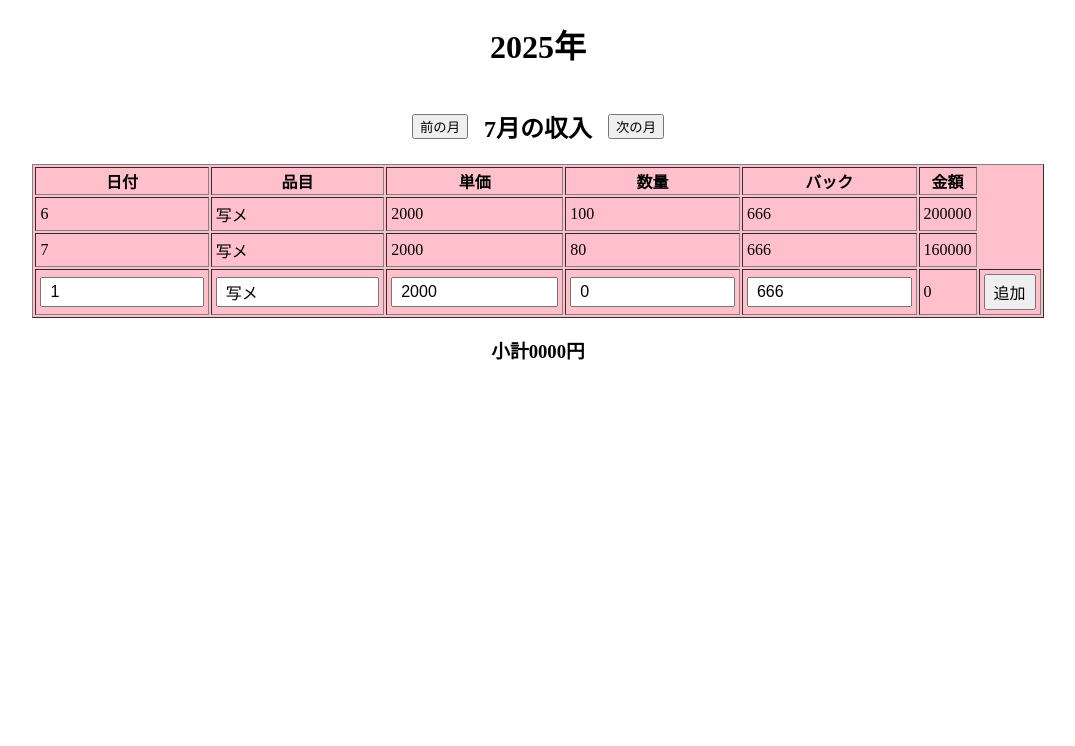
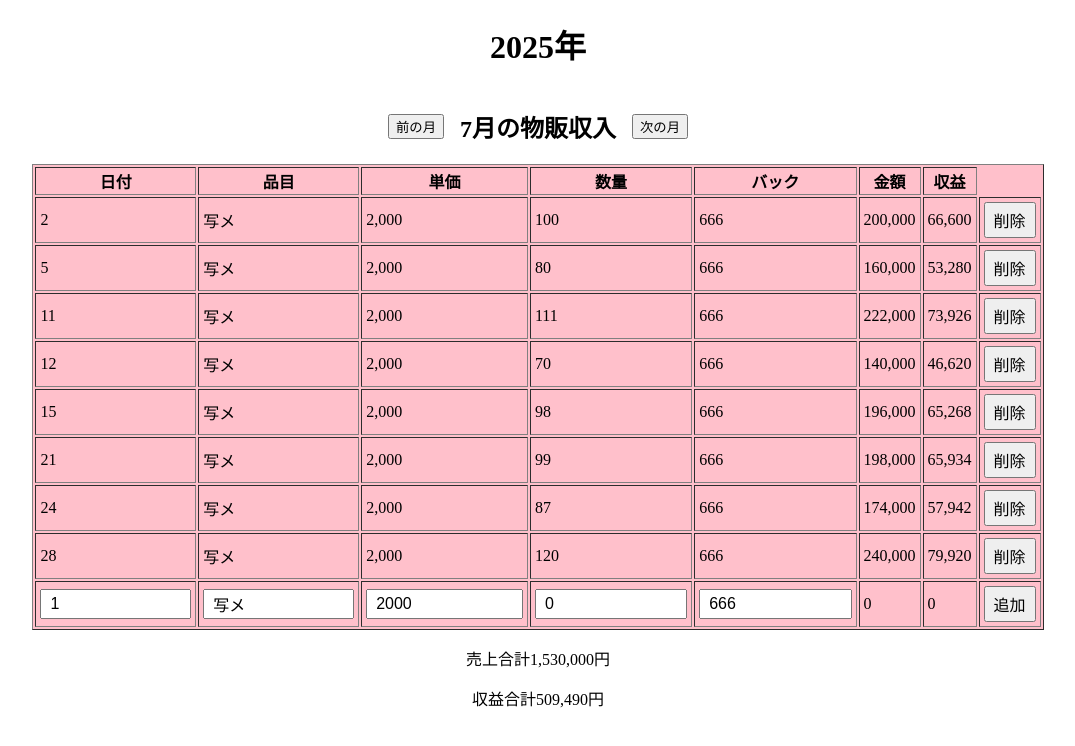
Before and after one commit to masakingu0303/PayCalc, a React (Vite) app in the folder frontend/: page / in a window 1280 px wide. Shown: the top 746 px of the page, without its empty margins (102-1177 px from the left). Built offline with nearby package versions, Linux system fonts and the light colour scheme; data requests are answered from the project's data file.

Commit message:
result作成

```diff
--- a/frontend/db.json
+++ b/frontend/db.json
@@ -1,22 +1,364 @@
 {
   "tableData": [
     {
-      "date": "2025-07-06",
+      "id": "4564",
+      "date": "2025-07-02",
       "item": "写メ",
       "unitPrice": 2000,
       "quantity": 100,
       "back": 666,
       "amount": 200000,
-      "id": "3c42"
+      "income": 66600
     },
     {
-      "date": "2025-07-07",
+      "id": "9b9b",
+      "date": "2025-05-18",
+      "item": "写メ",
+      "unitPrice": 2000,
+      "quantity": 95,
+      "back": 666,
+      "amount": 190000,
+      "income": 63270
+    },
+    {
+      "id": "07aa",
+      "date": "2025-05-29",
+      "item": "写メ",
+      "unitPrice": 2000,
+      "quantity": 63,
+      "back": 666,
+      "amount": 126000,
+      "income": 41958
+    },
+    {
+      "id": "4142",
+      "date": "2025-05-21",
+      "item": "写メ",
+      "unitPrice": 2000,
+      "quantity": 71,
+      "back": 666,
+      "amount": 142000,
+      "income": 47286
+    },
+    {
+      "id": "f31f",
+      "date": "2025-05-15",
+      "item": "写メ",
+      "unitPrice": 2000,
+      "quantity": 67,
+      "back": 666,
+      "amount": 134000,
+      "income": 44622
+    },
+    {
+      "id": "dbe8",
+      "date": "2025-05-10",
+      "item": "写メ",
+      "unitPrice": 2000,
+      "quantity": 83,
+      "back": 666,
+      "amount": 166000,
+      "income": 55278
+    },
+    {
+      "id": "298e",
+      "date": "2025-05-11",
+      "item": "写メ",
+      "unitPrice": 2000,
+      "quantity": 76,
+      "back": 666,
+      "amount": 152000,
+      "income": 50616
+    },
+    {
+      "id": "03be",
+      "date": "2025-05-02",
+      "item": "写メ",
+      "unitPrice": 2000,
+      "quantity": 70,
+      "back": 666,
+      "amount": 140000,
+      "income": 46620
+    },
+    {
+      "id": "4033",
+      "date": "2025-05-03",
+      "item": "写メ",
+      "unitPrice": 2000,
+      "quantity": 105,
+      "back": 666,
+      "amount": 210000,
+      "income": 69930
+    },
+    {
+      "id": "af33",
+      "date": "2025-05-05",
+      "item": "写メ",
+      "unitPrice": 2000,
+      "quantity": 82,
+      "back": 666,
+      "amount": 164000,
+      "income": 54612
+    },
+    {
+      "id": "d0cf",
+      "date": "2025-06-25",
+      "item": "写メ",
+      "unitPrice": 2000,
+      "quantity": 0,
+      "back": 666,
+      "amount": 0,
+      "income": 0
+    },
+    {
+      "id": "7a34",
+      "date": "2025-06-21",
+      "item": "写メ",
+      "unitPrice": 2000,
+      "quantity": 91,
+      "back": 666,
+      "amount": 182000,
+      "income": 60606
+    },
+    {
+      "id": "982c",
+      "date": "2025-06-12",
+      "item": "写メ",
+      "unitPrice": 2000,
+      "quantity": 75,
+      "back": 666,
+      "amount": 150000,
+      "income": 49950
+    },
+    {
+      "id": "61bd",
+      "date": "2025-06-08",
+      "item": "写メ",
+      "unitPrice": 2000,
+      "quantity": 100,
+      "back": 666,
+      "amount": 200000,
+      "income": 66600
+    },
+    {
+      "id": "74c5",
+      "date": "2025-06-15",
+      "item": "写メ",
+      "unitPrice": 2000,
+      "quantity": 100,
+      "back": 666,
+      "amount": 200000,
+      "income": 66600
+    },
+    {
+      "id": "b1c8",
+      "date": "2025-06-19",
+      "item": "写メ",
+      "unitPrice": 2000,
+      "quantity": 70,
+      "back": 666,
+      "amount": 140000,
+      "income": 46620
+    },
+    {
+      "id": "8dee",
+      "date": "2025-06-22",
+      "item": "シーシャ",
+      "unitPrice": 2000,
+      "quantity": 100,
+      "back": 666,
+      "amount": 200000,
+      "income": 66600
+    },
+    {
+      "id": "52cf",
+      "date": "2025-06-NaN",
+      "item": "写メ",
+      "unitPrice": 2000,
+      "quantity": 0,
+      "back": 666,
+      "amount": 0,
+      "income": 0
+    },
+    {
+      "id": "5670",
+      "date": "2025-06-NaN",
+      "item": "写メ",
+      "unitPrice": 2000,
+      "quantity": 0,
+      "back": 666,
+      "amount": 0,
+      "income": 0
+    },
+    {
+      "id": "a828",
+      "date": "2025-06-29",
+      "item": "まだ",
+      "unitPrice": 2000,
+      "quantity": 70,
+      "back": 666,
+      "amount": 140000,
+      "income": 46620
+    },
+    {
+      "id": "be38",
+      "date": "2024-12-19",
+      "item": "写メ",
+      "unitPrice": 2000,
+      "quantity": 94,
+      "back": 666,
+      "amount": 188000,
+      "income": 62604
+    },
+    {
+      "id": "c44e",
+      "date": "2024-12-28",
+      "item": "写メ",
+      "unitPrice": 2000,
+      "quantity": 111,
+      "back": 666,
+      "amount": 222000,
+      "income": 73926
+    },
+    {
+      "id": "f554",
+      "date": "2024-12-25",
+      "item": "写メ",
+      "unitPrice": 2000,
+      "quantity": 102,
+      "back": 666,
+      "amount": 204000,
+      "income": 67932
+    },
+    {
+      "id": "4673",
+      "date": "2024-12-21",
+      "item": "写メ",
+      "unitPrice": 2000,
+      "quantity": 83,
+      "back": 666,
+      "amount": 166000,
+      "income": 55278
+    },
+    {
+      "id": "20ad",
+      "date": "2024-12-15",
+      "item": "写メ",
+      "unitPrice": 2000,
+      "quantity": 73,
+      "back": 666,
+      "amount": 146000,
+      "income": 48618
+    },
+    {
+      "id": "1741",
+      "date": "2024-12-11",
       "item": "写メ",
       "unitPrice": 2000,
       "quantity": 80,
       "back": 666,
       "amount": 160000,
-      "id": "7491"
+      "income": 53280
+    },
+    {
+      "id": "353a",
+      "date": "2024-12-01",
+      "item": "写メ",
+      "unitPrice": 2000,
+      "quantity": 112,
+      "back": 666,
+      "amount": 224000,
+      "income": 74592
+    },
+    {
+      "id": "277c",
+      "date": "2024-12-02",
+      "item": "写メ",
+      "unitPrice": 2000,
+      "quantity": 81,
+      "back": 666,
+      "amount": 162000,
+      "income": 53946
+    },
+    {
+      "id": "5570",
+      "date": "2024-12-05",
+      "item": "写メ",
+      "unitPrice": 2000,
+      "quantity": 89,
+      "back": 666,
+      "amount": 178000,
+      "income": 59274
+    },
+    {
+      "id": "2731",
+      "date": "2025-07-05",
+      "item": "写メ",
+      "unitPrice": 2000,
+      "quantity": 80,
+      "back": 666,
+      "amount": 160000,
+      "income": 53280
+    },
+    {
+      "id": "a70a",
+      "date": "2025-07-11",
+      "item": "写メ",
+      "unitPrice": 2000,
+      "quantity": 111,
+      "back": 666,
+      "amount": 222000,
+      "income": 73926
+    },
+    {
+      "id": "d4ed",
+      "date": "2025-07-15",
+      "item": "写メ",
+      "unitPrice": 2000,
+      "quantity": 98,
+      "back": 666,
+      "amount": 196000,
+      "income": 65268
+    },
+    {
+      "id": "fc67",
+      "date": "2025-07-21",
+      "item": "写メ",
+      "unitPrice": 2000,
+      "quantity": 99,
+      "back": 666,
+      "amount": 198000,
+      "income": 65934
+    },
+    {
+      "id": "5ec4",
+      "date": "2025-07-24",
+      "item": "写メ",
+      "unitPrice": 2000,
+      "quantity": 87,
+      "back": 666,
+      "amount": 174000,
+      "income": 57942
+    },
+    {
+      "id": "69ab",
+      "date": "2025-07-28",
+      "item": "写メ",
+      "unitPrice": 2000,
+      "quantity": 120,
+      "back": 666,
+      "amount": 240000,
+      "income": 79920
+    },
+    {
+      "id": "8851",
+      "date": "2025-07-12",
+      "item": "写メ",
+      "unitPrice": 2000,
+      "quantity": 70,
+      "back": 666,
+      "amount": 140000,
+      "income": 46620
     }
   ]
 }
--- a/frontend/src/App.tsx
+++ b/frontend/src/App.tsx
@@ -12,6 +12,7 @@ import Result from './components/Result';
   quantity: number;
   back: number;
   amount: number;
+  income: number;
 };
 
 const API_URL = 'http://localhost:3000/tableData/';
@@ -55,11 +56,18 @@ const App: React.FC = () => {
     }).then(fetchEvent);
   }
 
+  const handleDelete = (id: number) => {
+    fetch(`${API_URL}${id}`, {
+      method: "DELETE",
+    }).then(fetchEvent);
+  };
+
+
   return (
     <>
       <Header handleChangeCalendar={handleChangeCalendar} thisYear={thisYear} thisMonth={thisMonth}/>
-      <Table tableData={tableData} handleAdd={handleAdd} thisYear={thisYear} thisMonth={thisMonth}/>
-      <Result />
+      <Table tableData={tableData} handleAdd={handleAdd} handleDelete={handleDelete} thisYear={thisYear} thisMonth={thisMonth}/>
+      <Result tableData={tableData} thisYear={thisYear} thisMonth={thisMonth}/>
     </>
   );
 };
--- a/frontend/src/Table/TableBody.tsx
+++ b/frontend/src/Table/TableBody.tsx
@@ -2,18 +2,22 @@ type TableBodyProps = {
     tableData: TableData[];
     thisYear: number;
     thisMonth: number;
+    handleDelete: (id: number) => void;
+
 };
 
 type TableData = {
+    id?: number;
     date: string;    // 日付（文字列）
     item: string;    // 品目
     unitPrice: number; // 単価
     quantity: number;  // 数量
     back: number;      // バック
     amount: number;    // 金額
+    income: number;
 };
 
-const TableBody: React.FC<TableBodyProps> = ({ tableData, thisYear, thisMonth }) => {
+const TableBody: React.FC<TableBodyProps> = ({ tableData, handleDelete, thisYear, thisMonth }) => {
 
     const filterData = tableData.filter((row) => {
         const date = new Date(row.date);
@@ -21,6 +25,9 @@ const TableBody: React.FC<TableBodyProps> = ({ tableData, thisYear, thisMonth })
             date.getFullYear() === thisYear &&
             date.getMonth() + 1 === thisMonth
         );
+    })
+    .sort((a, b) => {
+        return new Date(a.date).getTime() - new Date(b.date).getTime();
     });
 
     return (
@@ -31,15 +38,24 @@ const TableBody: React.FC<TableBodyProps> = ({ tableData, thisYear, thisMonth })
                     <tr key={id}>
                         <td>{thisDate}</td>
                         <td>{row.item}</td>
-                        <td>{row.unitPrice}</td>
+                        <td>{row.unitPrice.toLocaleString()}</td>
                         <td>{row.quantity}</td>
                         <td>{row.back}</td>
-                        <td>{row.amount}</td>
+                        <td>{(row.amount ?? 0).toLocaleString()}</td>
+                        <td>{(row.income ?? 0).toLocaleString()}</td>
+                        <td>
+                            <input
+                                type="button"
+                                value="削除"
+                                onClick={() => row.id && handleDelete(row.id)} />
+                        </td>
                     </tr>
                 );
             })}
         </>
     );
+
+
 };
 
 export default TableBody;
--- a/frontend/src/Table/TableHead.tsx
+++ b/frontend/src/Table/TableHead.tsx
@@ -8,6 +8,7 @@ const TableHead = () => {
             <th>数量</th>
             <th>バック</th>
             <th>金額</th>
+            <th>収益</th>
         </tr>
     </thead>
     )
--- a/frontend/src/Table/TableInput.tsx
+++ b/frontend/src/Table/TableInput.tsx
@@ -1,12 +1,14 @@
 import { useState } from "react";
 
 type TableData = {
+    id?: number;
     date: string;
     item: string;
     unitPrice: number;
     quantity: number;
     back: number;
     amount: number;
+    income: number;
 };
 
 type TableInputProps = {
@@ -30,12 +32,10 @@ const TableInput: React.FC<TableInputProps> = ({handleAdd,  thisYear, thisMonth
         const { name, value } = e.target;
         setFormData((prev) => ({
             ...prev,
-            [name]: ["unitPrice", "quantity", "back", "day"].includes(name)
+            [name]: ["day","unitPrice", "quantity", "back"].includes(name)
                 ? Number(value)
                 : value,
         }));
-
-        // console.log(formData);
     };
 
     const handleClick = () => {
@@ -45,6 +45,7 @@ const TableInput: React.FC<TableInputProps> = ({handleAdd,  thisYear, thisMonth
         const newDate = `${paddedYear}-${paddedMonth}-${paddedDay}`
 
         const newAmount = formData.unitPrice * formData.quantity;
+        const newIncome = formData.quantity * formData.back;
 
         const newRow: TableData = {
             date: newDate,
@@ -53,28 +54,25 @@ const TableInput: React.FC<TableInputProps> = ({handleAdd,  thisYear, thisMonth
             quantity: formData.quantity,
             back: formData.back,
             amount: newAmount,
+            income: newIncome,
         };
-
-        console.log(newRow);
+        handleAdd(newRow);
 
 
-        handleAdd(newRow);
-
-        // 初期化
-        // setFormData({
-        //     day: 1,
-        //     item: "写メ",
-        //     unitPrice: 2000,
-        //     quantity: 0,
-        //     back: 666,
-        // });
+        setFormData({
+            day: 1,
+            item: "写メ",
+            unitPrice: 2000,
+            quantity: 0,
+            back: 666,
+        });
     };
 
     return (
         <tr>
             <td>
                 <input
-                    type="number"
+                    type="text"
                     name="day"
                     value={formData.day}
                     onChange={handleChange}
@@ -91,7 +89,7 @@ const TableInput: React.FC<TableInputProps> = ({handleAdd,  thisYear, thisMonth
             </td>
             <td>
                 <input
-                    type="number"
+                    type="text"
                     name="unitPrice"
                     value={formData.unitPrice}
                     onChange={handleChange}
@@ -99,7 +97,7 @@ const TableInput: React.FC<TableInputProps> = ({handleAdd,  thisYear, thisMonth
             </td>
             <td>
                 <input
-                    type="number"
+                    type="text"
                     name="quantity"
                     value={formData.quantity}
                     onChange={handleChange}
@@ -107,13 +105,14 @@ const TableInput: React.FC<TableInputProps> = ({handleAdd,  thisYear, thisMonth
             </td>
             <td>
                 <input
-                    type="number"
+                    type="text"
                     name="back"
                     value={formData.back}
                     onChange={handleChange}
                 />
             </td>
-            <td>{formData.unitPrice * formData.quantity}</td>
+            <td>{(formData.unitPrice * formData.quantity).toLocaleString()}</td>
+            <td>{(formData.quantity * formData.back).toLocaleString()}</td>
             <td>
                 <input type="button" value="追加" onClick={handleClick} />
             </td>
--- a/frontend/src/components/Header.tsx
+++ b/frontend/src/components/Header.tsx
@@ -13,7 +13,7 @@ const Header: React.FC<HeaderProps> = ({ handleChangeCalendar, thisYear, thisMon
       <h1 className="header-ttl">{thisYear}年</h1>
       <div className='month-container'>
         <button onClick={() => handleChangeCalendar('prev')}>前の月</button>
-        <h2>{thisMonth}月の収入</h2>
+        <h2>{thisMonth}月の物販収入</h2>
         <button onClick={() => handleChangeCalendar('next')}>次の月</button>
       </div>
     </div>
--- a/frontend/src/components/Result.tsx
+++ b/frontend/src/components/Result.tsx
@@ -1,7 +1,49 @@
-const Result = () => {
+type ResultProps = {
+    tableData: TableData[];
+    thisYear: number;
+    thisMonth: number;
+}
+
+type TableData = {
+    id?: number;
+    date: string;
+    item: string;
+    unitPrice: number;
+    quantity: number;
+    back: number;
+    amount: number;
+    income: number;
+  };
+
+
+const Result: React.FC<ResultProps> = ({ tableData, thisYear, thisMonth}) => {
+
+    const amountSum = tableData
+    .filter((row) => {
+      const date = new Date(row.date);
+      return (
+        date.getFullYear() === Number(thisYear) &&
+        date.getMonth() + 1 === Number(thisMonth)
+      );
+    })
+    .reduce((sum, row) => sum + row.amount, 0);
+
+    const incomeSum = tableData
+    .filter((row) => {
+      const date = new Date(row.date);
+      return (
+        date.getFullYear() === Number(thisYear) &&
+        date.getMonth() + 1 === Number(thisMonth)
+      );
+    })
+    .reduce((sum, row) => sum + row.income, 0);
+
+
+
     return (
         <div className="result-container">
-            <h3>小計0000円</h3>
+            <p>売上合計{amountSum.toLocaleString()}円</p>
+            <p>収益合計{incomeSum.toLocaleString()}円</p>
         </div>
     )
 }
--- a/frontend/src/components/Table.tsx
+++ b/frontend/src/components/Table.tsx
@@ -2,29 +2,33 @@ import TableHead from "../Table/TableHead";
 import TableBody from "../Table/TableBody";
 import TableInput from "../Table/TableInput";
 
+type TableProps = {
+  tableData: TableData[];
+  handleAdd: (newRow: TableData) => void;
+  handleDelete: (id: number) => void;
+  thisYear: number;
+  thisMonth: number;
+};
+
 type TableData = {
+    id?: number;
     date: string;
     item: string;
     unitPrice: number;
     quantity: number;
     back: number;
     amount: number;
+    income: number;
   };
 
-type TableProps = {
-  tableData: TableData[];
-  handleAdd: (newRow: TableData) => void;
-  thisYear: number;
-  thisMonth: number;
-};
 
-const Table: React.FC<TableProps> = ({ tableData, handleAdd, thisYear, thisMonth}) => {
+const Table: React.FC<TableProps> = ({ tableData, handleAdd, handleDelete, thisYear, thisMonth}) => {
   return (
     <div className="table-container">
       <table border={1}>
         <TableHead />
         <tbody>
-          <TableBody tableData={tableData} thisYear={thisYear} thisMonth={thisMonth}/>
+          <TableBody tableData={tableData} handleDelete={handleDelete} thisYear={thisYear} thisMonth={thisMonth}/>
           <TableInput handleAdd={handleAdd} thisYear={thisYear} thisMonth={thisMonth}/>
         </tbody>
       </table>
```
Also changed, not shown: 1 other file (tests, documents, lock files or other folders).
